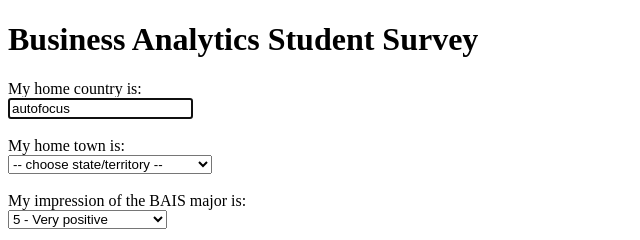
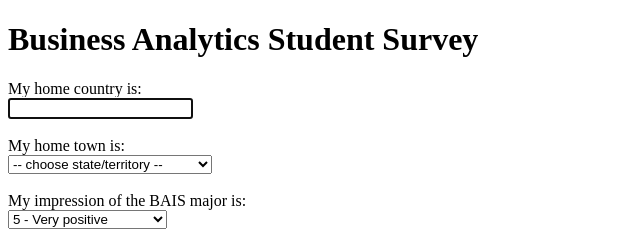
Before and after one commit to NathanBieber/nrbieber_HW7, a plain HTML site: page nrbieber_p1.html in a window 1280 px wide. Shown: the top 240 px of the page, 0-640 px from the left. Drawn offline with Linux system fonts and the light colour scheme.

Commit message:
Update nrbieber_p1.html

```diff
--- a/nrbieber_p1.html
+++ b/nrbieber_p1.html
@@ -13,7 +13,7 @@
     <form action="nrbieber_p2.html" method="post">
         <!-- Input box for home country with autofocus -->
         <label for="home_country">My home country is:</label><br>
-        <input type="text" id="home_country" name="home_country" value="autofocus" autofocus><br><br>
+        <input type="text" id="home_country" name="home_country value="" autofocus><br><br>
 
         <!-- Select box for home town -->
         <label for="home_town">My home town is:</label><br>
```
